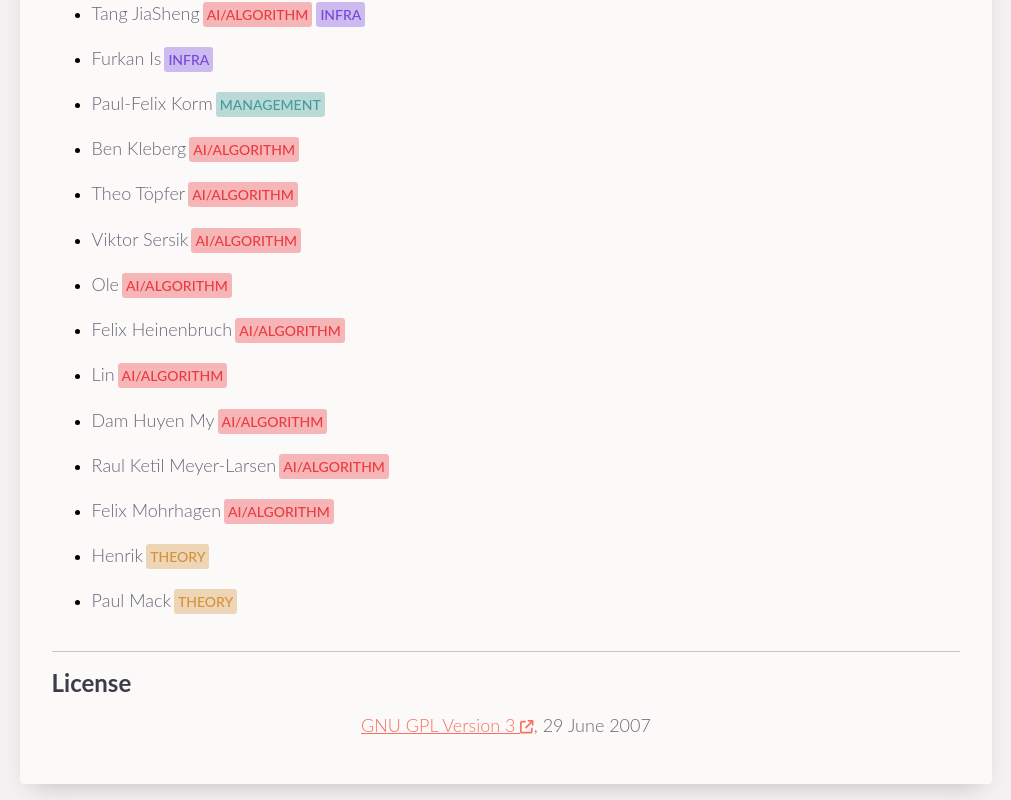
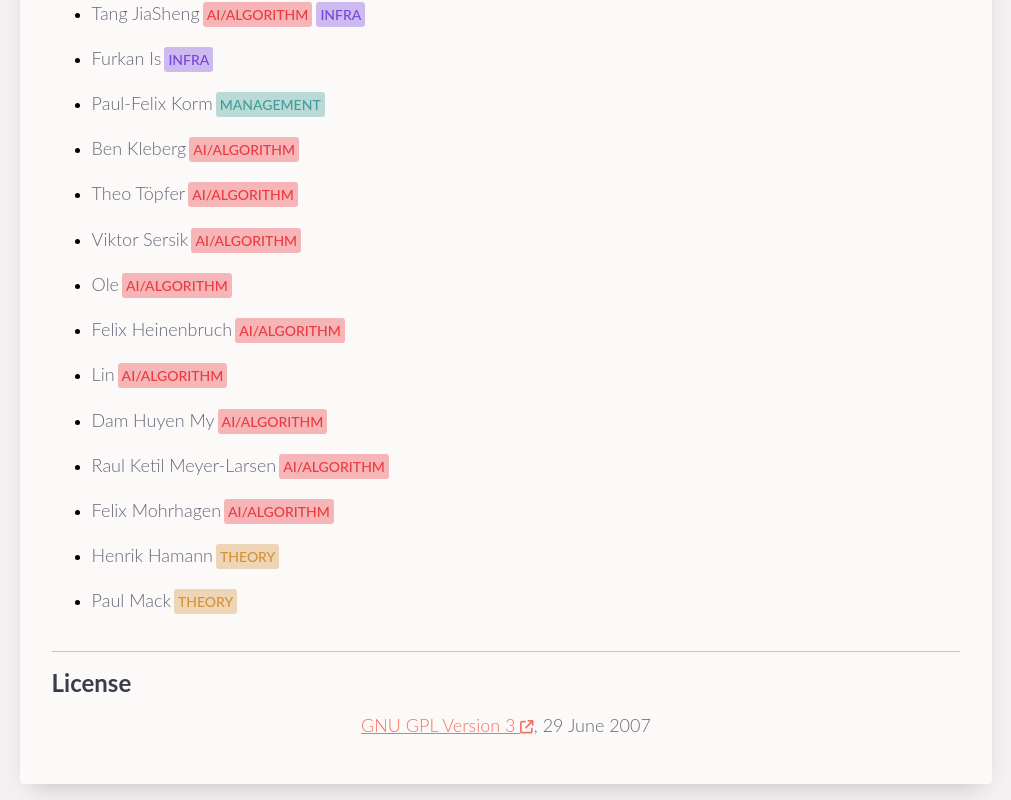
Before and after one commit to clk1006/teris, a Next.js app: page /docs in a window 1280 px wide. Shown: the part 2081-2881 px from the top of the page, without its empty margins (134-1145 px from the left). Built offline with nearby package versions, Linux system fonts and the light colour scheme.

Commit message:
updated name

```diff
--- a/pages/docs/index.js
+++ b/pages/docs/index.js
@@ -206,7 +206,7 @@ export default function Docs() {
                                 <RoleBadge role="ai" name="Felix Mohrhagen"/>
                             </li>
                             <li>
-                                <RoleBadge role="theory" name="Henrik"/>
+                                <RoleBadge role="theory" name="Henrik Hamann"/>
                             </li>
                             <li>
                                 <RoleBadge role="theory" name="Paul Mack"/>
```
